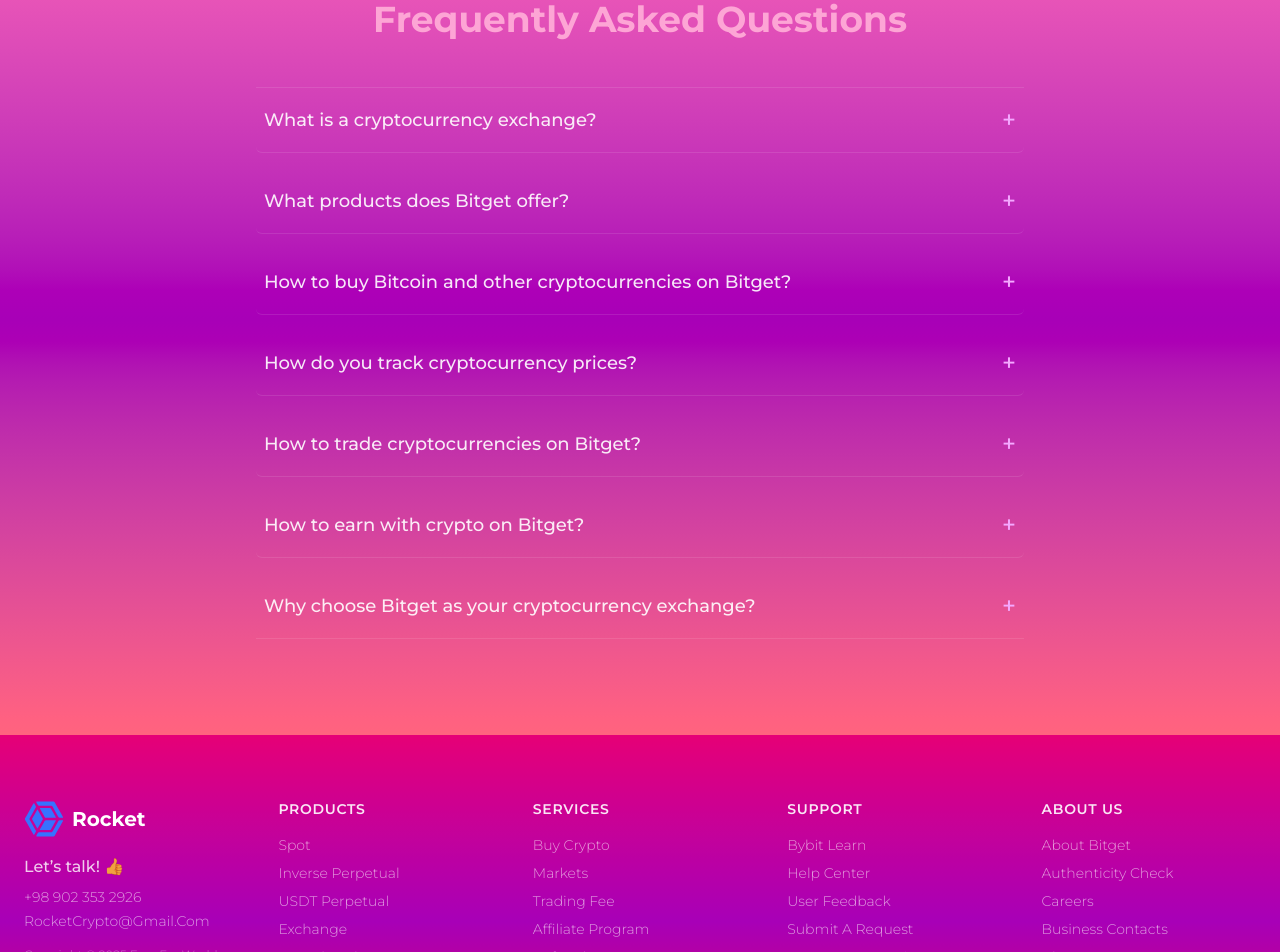
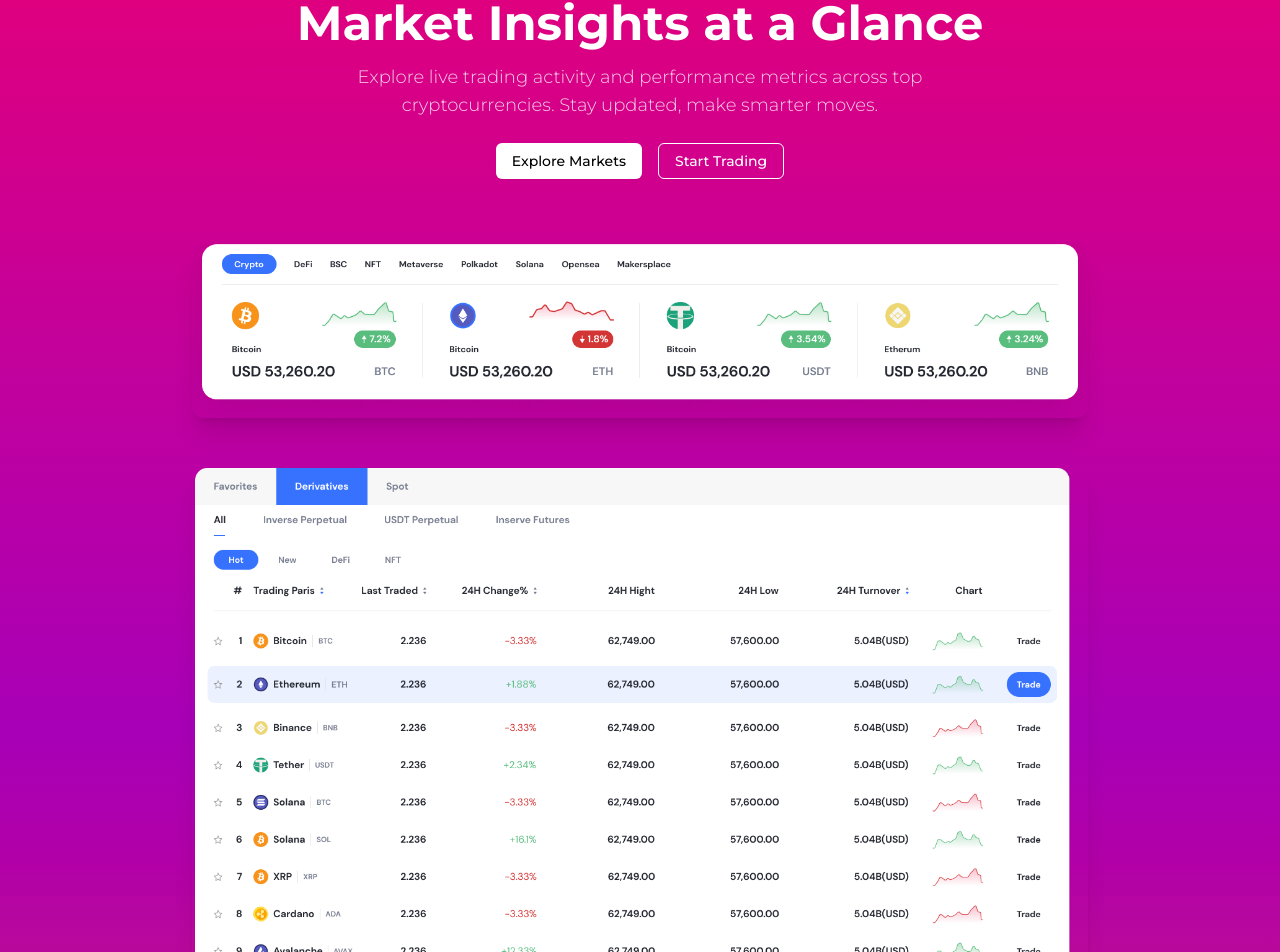
Before and after one commit to crypto-exchange-platform/crypto-exchange-platform-2, a React (Vite) app: page / in a window 1280 px wide. Shown: the part 957-1909 px from the top of the page. Built offline with nearby package versions, Linux system fonts and the light colour scheme.

Commit message:
feat:implement market overview section with cta buttons

```diff
--- a/src/components/landing/LandingPage.tsx
+++ b/src/components/landing/LandingPage.tsx
@@ -3,6 +3,7 @@
 import { FaqSection } from "../faqSection/FaqSection";
 import { Footer } from "../footer/Footer";
 import { useState } from "react";
+import { Overview } from "../overview/Overview";
 
 function LandingPage() {
   const [modal, setModal] = useState<"login" | "signup" | null>(null);
@@ -18,6 +19,9 @@
         <section id="hero">
           <HeroSpinPrize />
         </section>
+        <section id="overview">
+          <Overview />
+        </section>
         <section id="faq">
           <FaqSection />
         </section>
--- /dev/null
+++ b/src/components/overview/Overview.tsx
@@ -0,0 +1,36 @@
+import { FC } from "react";
+import { Button } from "../ui/button";
+
+export const Overview: FC = () => {
+  return (
+    <section className="w-full bg-gradient-to-b from-pink-600 via-fuchsia-700 to-rose-600 text-white py-24 px-4">
+      <div className="container mx-auto text-center mb-16">
+        <h2 className="text-4xl md:text-5xl font-bold mb-4">
+          Market Insights at a Glance
+        </h2>
+        <p className="text-lg text-white/80 max-w-2xl mx-auto">
+          Explore live trading activity and performance metrics across top cryptocurrencies. Stay updated, make smarter moves.
+        </p>
+        <div className="mt-6 flex justify-center gap-4 flex-wrap">
+          <Button className="bg-white text-black hover:bg-gray-200">Explore Markets</Button>
+          <Button variant="outline" className="border-white text-white hover:bg-white/10">
+            Start Trading
+          </Button>
+        </div>
+      </div>
+
+      <div className="container mx-auto flex flex-col md:flex-col items-center justify-center gap-12">
+        <img
+          src="/ListCrypto.png"
+          alt="Crypto Overview"
+          className="w-full max-w-4xl rounded-xl shadow-xl transition duration-300 hover:scale-105"
+        />
+        <img
+          src="/MarketTrends.png"
+          alt="Market Trends"
+          className="w-full max-w-4xl rounded-xl shadow-xl transition duration-300 hover:scale-105"
+        />
+      </div>
+    </section>
+  );
+};
```
Also changed, not shown: public/ListCrypto.png (added), public/MarketTrends.png (added).
